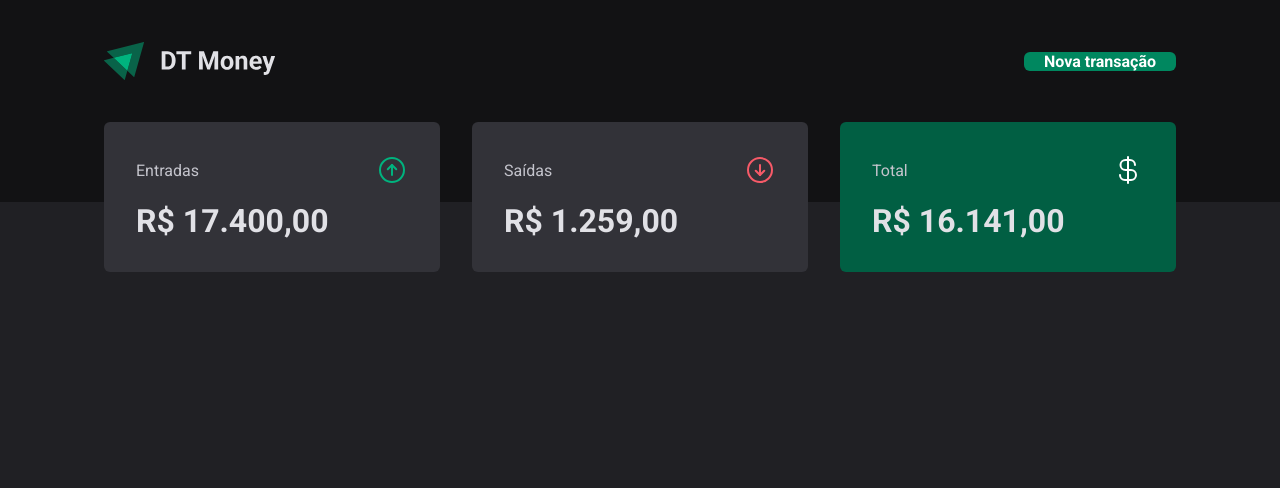
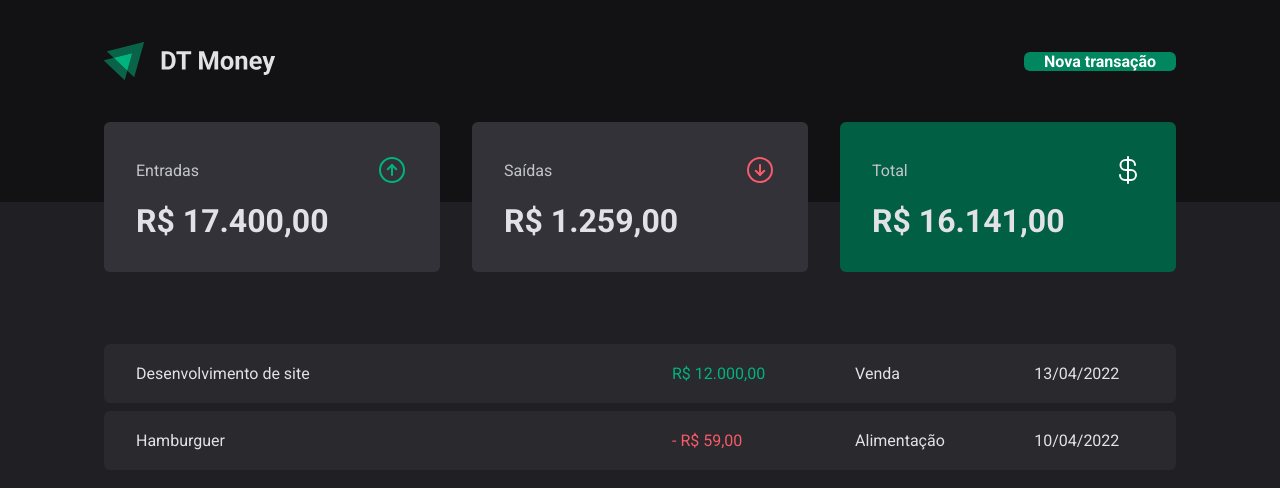
Before and after one commit to ahaavila/03-dt-money, a React (Vite) app: page / in a window 1280 px wide. Shown: the top 488 px of the page. Built offline with nearby package versions, Linux system fonts and the light colour scheme.

Commit message:
:feat: add transactions table

```diff
--- a/src/pages/Transactions/index.tsx
+++ b/src/pages/Transactions/index.tsx
@@ -1,11 +1,39 @@
 import { Header } from "../../components/Header";
 import { Summary } from "../../components/Summary";
+import { PriceHighlight, TransactionsContainer, TransactionsTable } from "./styles";
 
 export function Transactions() {
   return (
     <div>
       <Header />
       <Summary />
+
+      <TransactionsContainer>
+        <TransactionsTable>
+          <tbody>
+            <tr>
+              <td width="50%">Desenvolvimento de site</td>
+              <td>
+                <PriceHighlight variant="income">
+                  R$ 12.000,00
+                </PriceHighlight>
+              </td>
+              <td>Venda</td>
+              <td>13/04/2022</td>
+            </tr>
+            <tr>
+              <td width="50%">Hamburguer</td>
+              <td>
+                <PriceHighlight variant="outcome">
+                  - R$ 59,00
+                </PriceHighlight>
+              </td>
+              <td>Alimentação</td>
+              <td>10/04/2022</td>
+            </tr>
+          </tbody>
+        </TransactionsTable>
+      </TransactionsContainer>
     </div>
   )
 }
--- a/src/pages/Transactions/styles.ts
+++ b/src/pages/Transactions/styles.ts
@@ -0,0 +1,38 @@
+import styled from "styled-components";
+
+export const TransactionsContainer = styled.main`
+  width: 100%;
+  max-width: 1120px;
+  margin: 4rem auto 0;
+  padding: 0 1.5rem;
+`
+
+export const TransactionsTable = styled.table`
+  width: 100%;
+  border-collapse: separate;
+  border-spacing: 0 0.5rem;
+  /* margin-top: 1.5rem; */
+
+  td {
+    padding: 1.25rem 2rem;
+    background: ${(props) => props.theme["gray-700"]};
+
+    &:first-child {
+      border-top-left-radius: 6px;
+      border-bottom-left-radius: 6px;
+    }
+
+    &:last-child {
+      border-top-right-radius: 6px;
+      border-bottom-right-radius: 6px;
+    }
+  }
+`
+
+interface PriceHighlightProps {
+  variant: 'income' | 'outcome'
+}
+
+export const PriceHighlight = styled.span<PriceHighlightProps>`
+  color: ${(props) => props.variant === 'income' ? props.theme["green-300"] : props.theme["red-300"]}
+`
```
